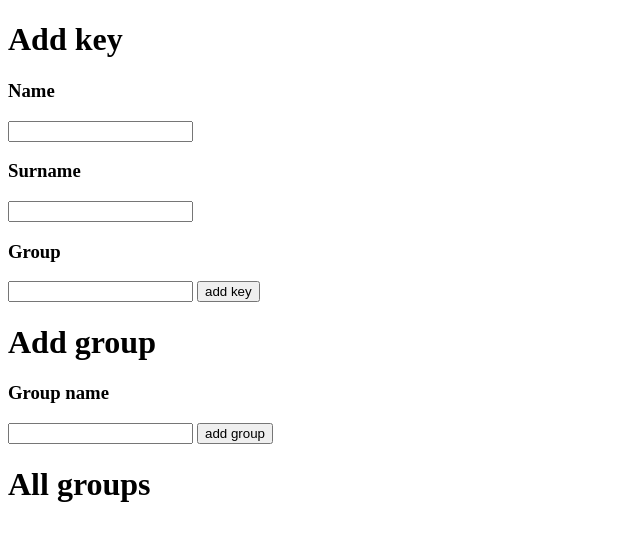
After one commit to ramz1t/Diary, a FastAPI app: template views/templates/admin/panel.html in a window 1280 px wide. The commit adds this page. Shown: the top 541 px of the page, without its empty margins (0-640 px from the left). Run offline with FastAPI, Linux system fonts and the light colour scheme; the template is opened without the code that fills it, so the values that code supplies are empty; parts of the project's set-up code (start-up, migrations or seed data) failed here and were passed over.

Commit message:
added admin panel, adding new groups

```diff
--- a/main.py
+++ b/main.py
@@ -4,8 +4,10 @@ import uvicorn
 from fastapi import FastAPI, Depends, HTTPException, status, Request
 from fastapi.security import OAuth2PasswordRequestForm
 
-from logic.auth import authenticate_user, create_access_token, ACCESS_TOKEN_EXPIRE_MINUTES
-from models.token import Token
+from Dairy.logic.group import add_new_group
+from Dairy.models.group import ApiGroup
+from Dairy.logic.auth import authenticate_user, create_access_token, ACCESS_TOKEN_EXPIRE_MINUTES
+from Dairy.models.token import Token
 from fastapi.responses import Response
 from fastapi.staticfiles import StaticFiles
 from fastapi.templating import Jinja2Templates
@@ -32,9 +34,9 @@ def login(request: Request):
     return templates.TemplateResponse('login.html', {"request": request})
 
 
-@app.post("/token/{type}", response_model=Token)
-def login_for_access_token(type, response: Response, form_data: OAuth2PasswordRequestForm = Depends()):
-    user = authenticate_user(email=form_data.username, password=form_data.password, type=type)
+@app.post("/token/{usertype}", response_model=Token)
+def login_for_access_token(usertype, response: Response, form_data: OAuth2PasswordRequestForm = Depends()):
+    user = authenticate_user(email=form_data.username, password=form_data.password, type=usertype)
     if not user:
         raise HTTPException(
             status_code=status.HTTP_401_UNAUTHORIZED,
@@ -50,7 +52,17 @@ def login_for_access_token(type, response: Response, form_data: OAuth2PasswordRe
 
 @app.get('/admin')
 def adminpage(request: Request):
-    return 'logged in to admin'
+    return templates.TemplateResponse('admin/panel.html', {"request": request})
+
+
+@app.get('/groups')
+def groups():
+    pass
+
+
+@app.post('/add_group')
+def add_group(group: ApiGroup):
+    return add_new_group(group)
 
 
 if __name__ == '__main__':
--- a/models/group.py
+++ b/models/group.py
@@ -1,6 +1,6 @@
 from sqlalchemy import Column, Integer, String
 from pydantic import BaseModel
-from data.data import Base
+from Dairy.data.data import Base
 
 
 class Group(Base):
--- /dev/null
+++ b/views/static/js/adminpanel.js
@@ -0,0 +1,18 @@
+async function addGroup() {
+    var groupName = document.getElementById("groupname").value;
+    var response = await fetch('/add_group', {
+        method: 'POST',
+        headers: {
+            'accept': 'application/json',
+            'Content-Type': 'application/json'
+        },
+        body: JSON.stringify({
+            'name': groupName
+        })
+    });
+    if (response.ok) {
+        alert('group added');
+    } else {
+        alert('error');
+    }
+}
--- /dev/null
+++ b/views/templates/admin/panel.html
@@ -0,0 +1,24 @@
+<!DOCTYPE html>
+<html lang="en">
+<head>
+    <meta charset="UTF-8">
+    <title>Admin panel</title>
+    <script type="text/javascript" src="{{ url_for('static', path='js/adminpanel.js') }}"></script>
+</head>
+<body>
+<h1>Add key</h1>
+<h3>Name</h3>
+<input id="name" type="text">
+<h3>Surname</h3>
+<input id="surname" type="text">
+<h3>Group</h3>
+<input id="group" type="text">
+<button onclick="addKey()">add key</button>
+<h1>Add group</h1>
+<h3>Group name</h3>
+<input id="groupname" type="text">
+<button onclick="addGroup()">add group</button>
+<h1>All groups</h1>
+
+</body>
+</html>
--- a/views/templates/login.html
+++ b/views/templates/login.html
@@ -16,7 +16,7 @@
     <link rel="preconnect" href="https://fonts.gstatic.com">
     <link href="https://fonts.googleapis.com/css2?family=Roboto:wght@300;400;500&display=swap" rel="stylesheet">
     <script src="https://code.jquery.com/jquery-3.6.0.js"></script>
-    <link rel="stylesheet" href='../static/styles/login.css'>
+    <link rel="stylesheet" href=" {{ url_for('static', path='styles/login.css') }}">
     <script type="text/javascript" src="//cdnjs.cloudflare.com/ajax/libs/jquery-cookie/1.4.1/jquery.cookie.min.js"></script>
 </head>
 <body>
```
Also changed, not shown: logic/group.py (added, +14 -0 lines), data/data.db, 1 other file.
